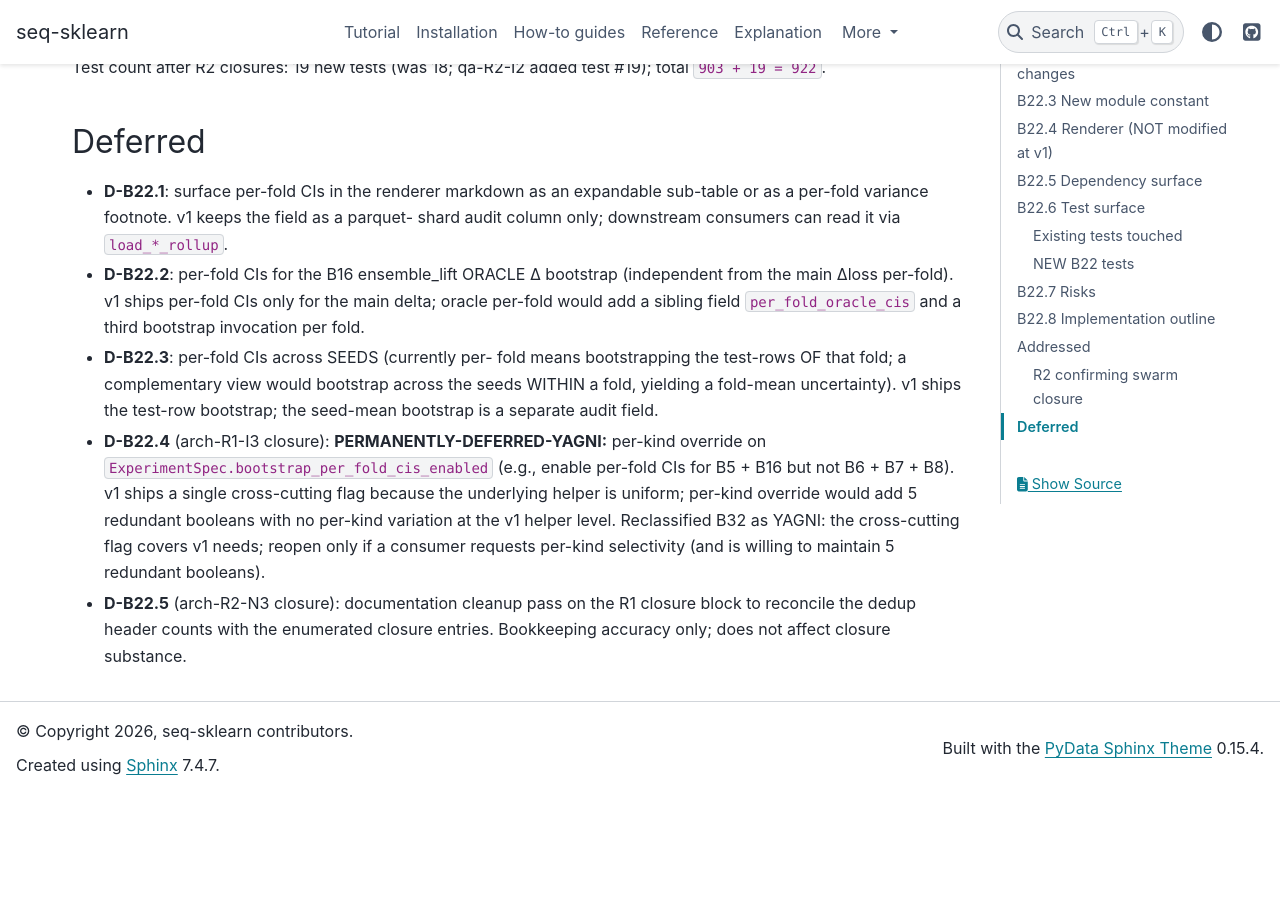
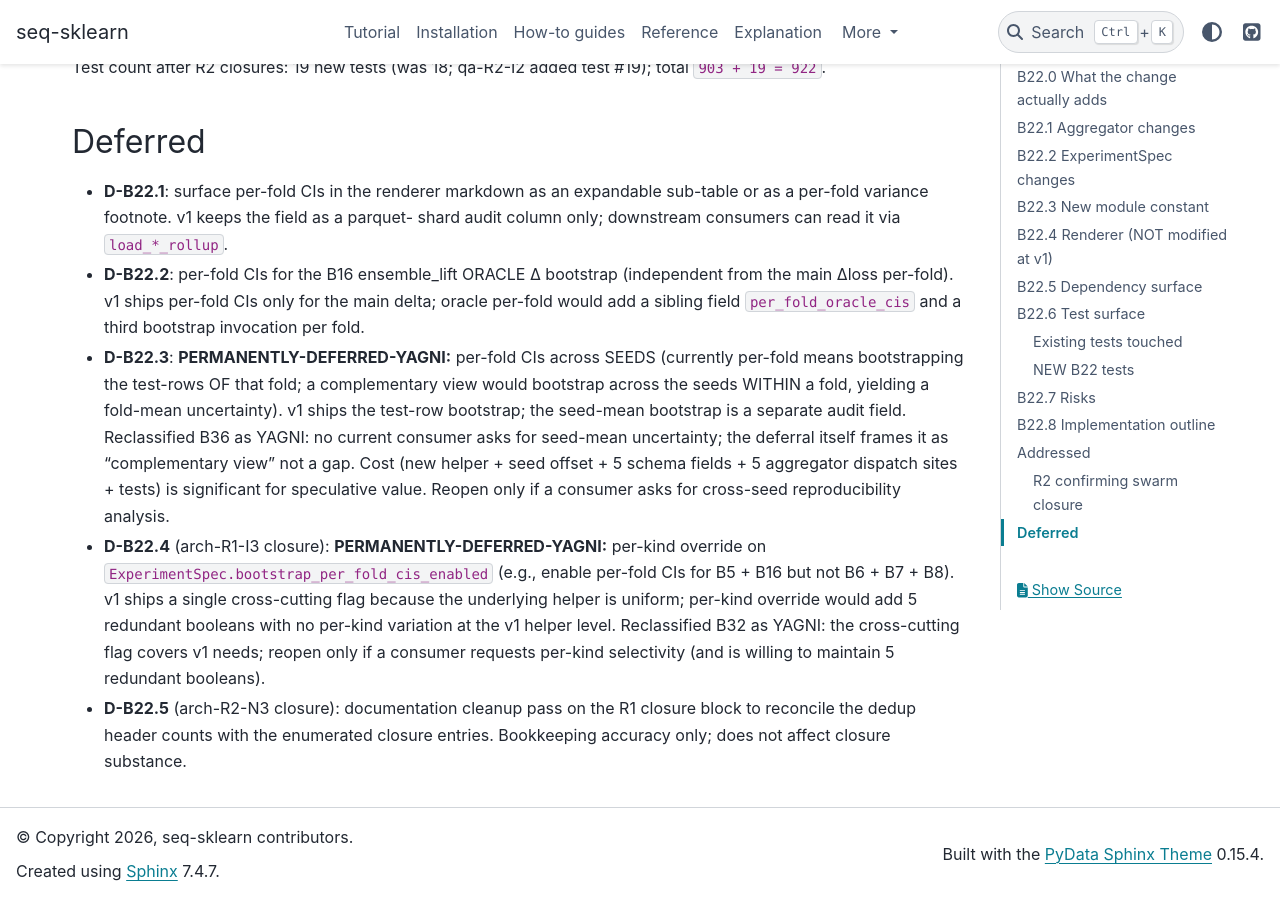
Before and after one commit to switch527/seq-sklearn, a Sphinx documentation site: the page built from docs/benchmark_suite_design_b22_delta.md, in a window 1280 px wide and 900 px high, scrolled down 14000 px. Built offline with Sphinx 7.4.7 and the PyData theme 0.15.4, drawn with Linux system fonts in a browser that asks for light colours; pages that are not in the unit, such as notebooks, are missing from menus; before the commit the page ends 14795 px from its top, so only the background shows below that.

Commit message:
docs(B36): final YAGNI sweep (D-B22.3) — ALL DONE
Reclassify D-B22.3 (per-fold CIs across SEEDS / fold-mean
uncertainty) as PERMANENTLY-DEFERRED-YAGNI. This is the
LAST open deferral across the benchmark suite.

After B36, every D-Bxx.y entry is either:
- closed (built and merged in B23-B35), or
- PERMANENTLY-DEFERRED (scope-out, B31), or
- PERMANENTLY-DEFERRED-YAGNI (no current consumer; B32 +
  B33 + B36).

D-B22.3 is YAGNI because:
- The deferral framing itself names it as "complementary
  view ... separate audit field", not a v1 gap.
- Cost: new helper + seed offset + 5 schema fields + 5
  aggregator dispatch sites + ~15 tests.
- No current consumer asks for cross-seed reproducibility
  analysis.
- Per CLAUDE.md "don't add features beyond what the task
  requires".

Reopens if a consumer asks for cross-seed reproducibility
analysis.

Total inventory: 19 built/merged + 13 permanently-deferred
= 32 deferrals resolved. ALL DONE.

Doc-only sweep; 1097 tests still pass.

Co-Authored-By: Claude Opus 4.7 (1M context) <noreply@anthropic.com>

```diff
--- a/docs/benchmark_suite_design_b22_delta.md
+++ b/docs/benchmark_suite_design_b22_delta.md
@@ -778,12 +778,19 @@ qa-R2-I2 added test #19); total `903 + 19 = 922`.
   delta; oracle per-fold would add a sibling field
   `per_fold_oracle_cis` and a third bootstrap invocation
   per fold.
-- **D-B22.3**: per-fold CIs across SEEDS (currently per-
-  fold means bootstrapping the test-rows OF that fold;
-  a complementary view would bootstrap across the seeds
-  WITHIN a fold, yielding a fold-mean uncertainty). v1
-  ships the test-row bootstrap; the seed-mean bootstrap
-  is a separate audit field.
+- **D-B22.3**: **PERMANENTLY-DEFERRED-YAGNI:** per-fold CIs
+  across SEEDS (currently per-fold means bootstrapping the
+  test-rows OF that fold; a complementary view would
+  bootstrap across the seeds WITHIN a fold, yielding a
+  fold-mean uncertainty). v1 ships the test-row bootstrap;
+  the seed-mean bootstrap is a separate audit field.
+  Reclassified B36 as YAGNI: no current consumer asks for
+  seed-mean uncertainty; the deferral itself frames it as
+  "complementary view" not a gap. Cost (new helper + seed
+  offset + 5 schema fields + 5 aggregator dispatch sites +
+  tests) is significant for speculative value. Reopen only
+  if a consumer asks for cross-seed reproducibility
+  analysis.
 - **D-B22.4** (arch-R1-I3 closure):
   **PERMANENTLY-DEFERRED-YAGNI:** per-kind override on
   `ExperimentSpec.bootstrap_per_fold_cis_enabled` (e.g.,
```
Also changed, not shown: docs/benchmark_suite_design_b36_delta.md (added, +87 -0 lines).
